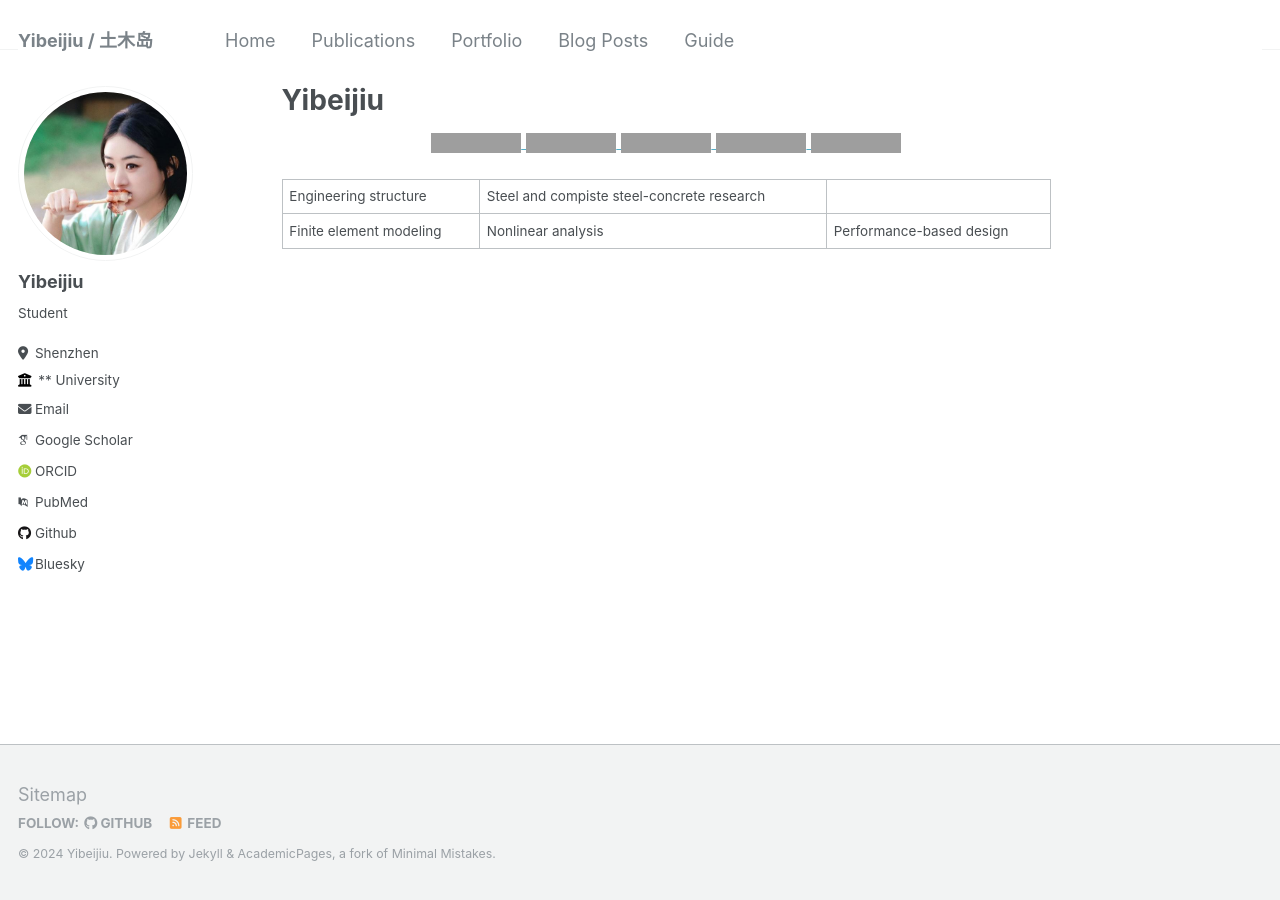
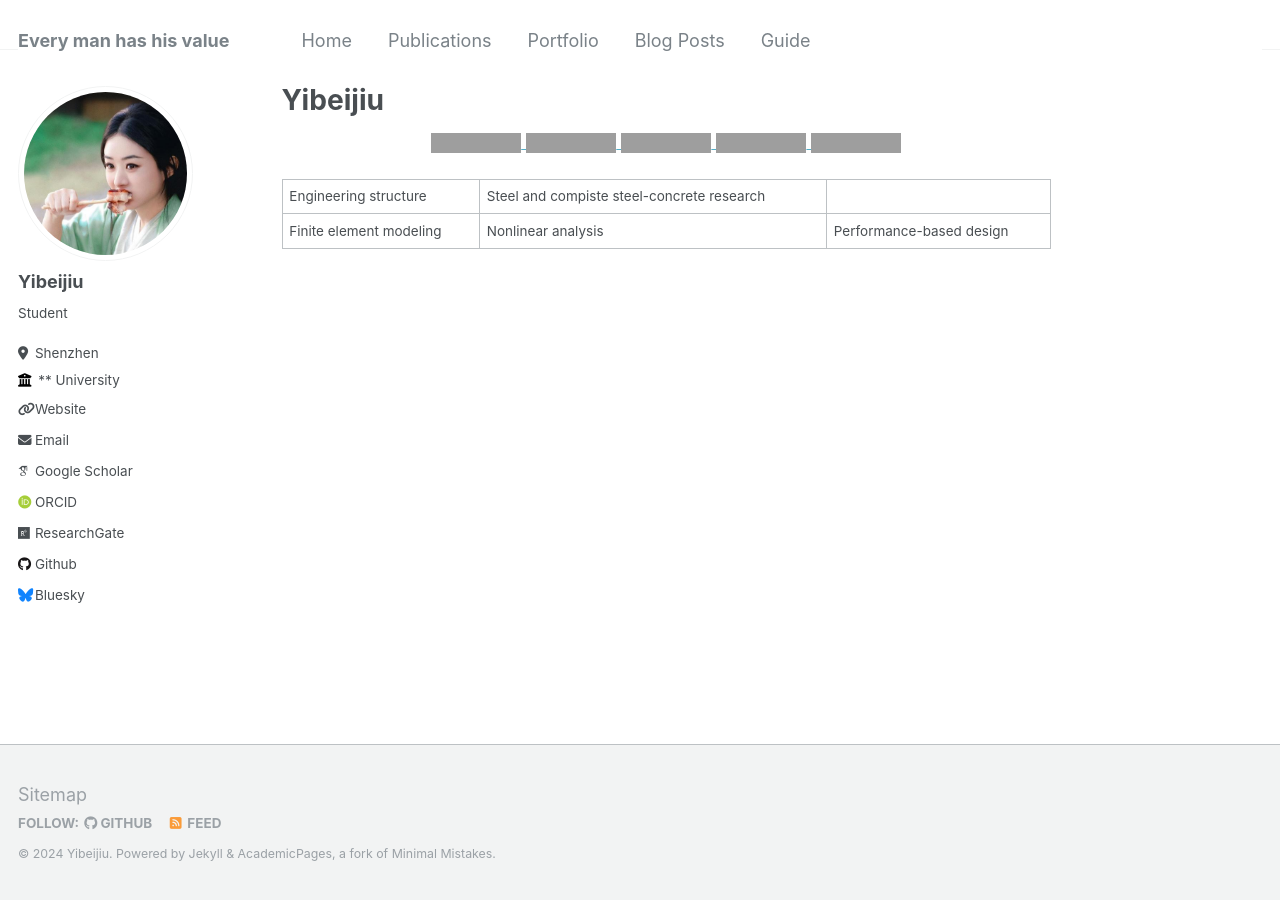
Before and after one commit to zpy1160390580/zpy1160390580.github.io, a Jekyll site: the page built from _pages/about.md, in a window 1280 px wide. Built offline with Jekyll 4.4.1, drawn with Linux system fonts in a browser that asks for light colours; some web fonts are replaced; part of the change alters nothing that is shown; grey boxes are pictures that could not be loaded.

Commit message:
0917  final

```diff
--- a/_config.yml
+++ b/_config.yml
@@ -8,7 +8,7 @@
 
 # Basic Site Settings
 locale                   : "en-US"
-title                    : "Yibeijiu / 土木岛"
+title                    : "Every man has his value"
 title_separator          : "-"
 name                     : &name "Yibeijiu"
 description              : &description "personal description"
@@ -27,16 +27,16 @@ author:
   bio              : "Student"
   location         : "Shenzhen"
   employer         : "** University"
-  uri              : # URL
-  email            : "none@example.org"
+  uri              : "https://zpy1160390580.github.io/"
+  email            : "zpy1160390580@gmail.com"
 
   # Academic websites
   arxiv            : # URL - Update with the correct link to your profile
-  googlescholar    : "https://scholar.google.com/citations?user=PS_CX0AAAAAJ"
+  googlescholar    : "https://scholar.google.com/citations?user=zRlNNKIAAAAJ"
   impactstory      : # URL
-  orcid            : "http://orcid.org/yourorcidurl"
-  pubmed           : "https://www.ncbi.nlm.nih.gov/pubmed/?term=john+snow"
-  researchgate     : # URL
+  orcid            : "https://orcid.org/0000-0002-0397-8819"
+  pubmed           : # URL
+  researchgate     : "https://www.researchgate.net/profile/Peiyun-Zhang-5"
 
   # Repositories and software development
   bitbucket        : # Username - Update with your username on the site
```
